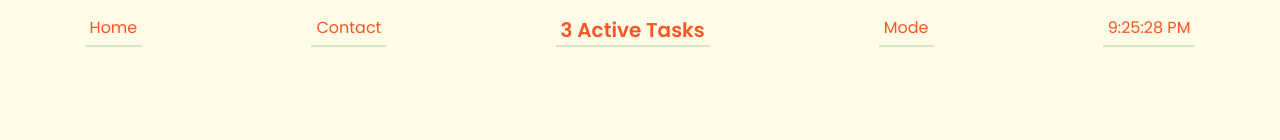
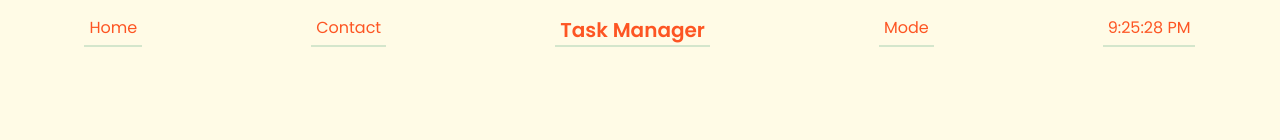
Before and after one commit to Personal-Library/react-todo-app, a React (Create React App) app: page / in a window 1280 px wide. Shown: the top 140 px of the page. Built offline with nearby package versions, Linux system fonts and the light colour scheme.

Commit message:
Tried to build a counter, will probably encapsulate header into card and try again

```diff
--- a/src/App.css
+++ b/src/App.css
@@ -11,7 +11,10 @@ body {
   background-color: #FFFBE6;
   color: #356859;
 }
-
+a {
+  text-decoration: none;
+  color: inherit;
+}
 .navbar-container {
   width: 100%;
   display: flex;
--- a/src/components/Navbar.jsx
+++ b/src/components/Navbar.jsx
@@ -4,16 +4,15 @@ import Clock from './Clock';
 class Navbar extends Component {
   constructor(props) {
     super(props);
-    this.state = {
-      activeTasks: 3
-     }
+    this.state = {}
   }
+
   render() {
     return (
       <ul className="navbar-container">
-        <li>Home</li>
-        <li>Contact</li>
-        <li className="nav-counter">{this.state.activeTasks} Active Tasks</li>
+        <li><a href="/">Home</a></li>
+        <li><a href="/">Contact</a></li>
+        <li className="nav-counter">Task Manager</li>
         <li>Mode</li>
         <li><Clock /></li>
       </ul>
```
Also changed, not shown: src/App.js (+10 -1 lines), src/components/TodoList.jsx (line endings or trailing spaces), 1 other file (tests, documents, lock files or other folders).
